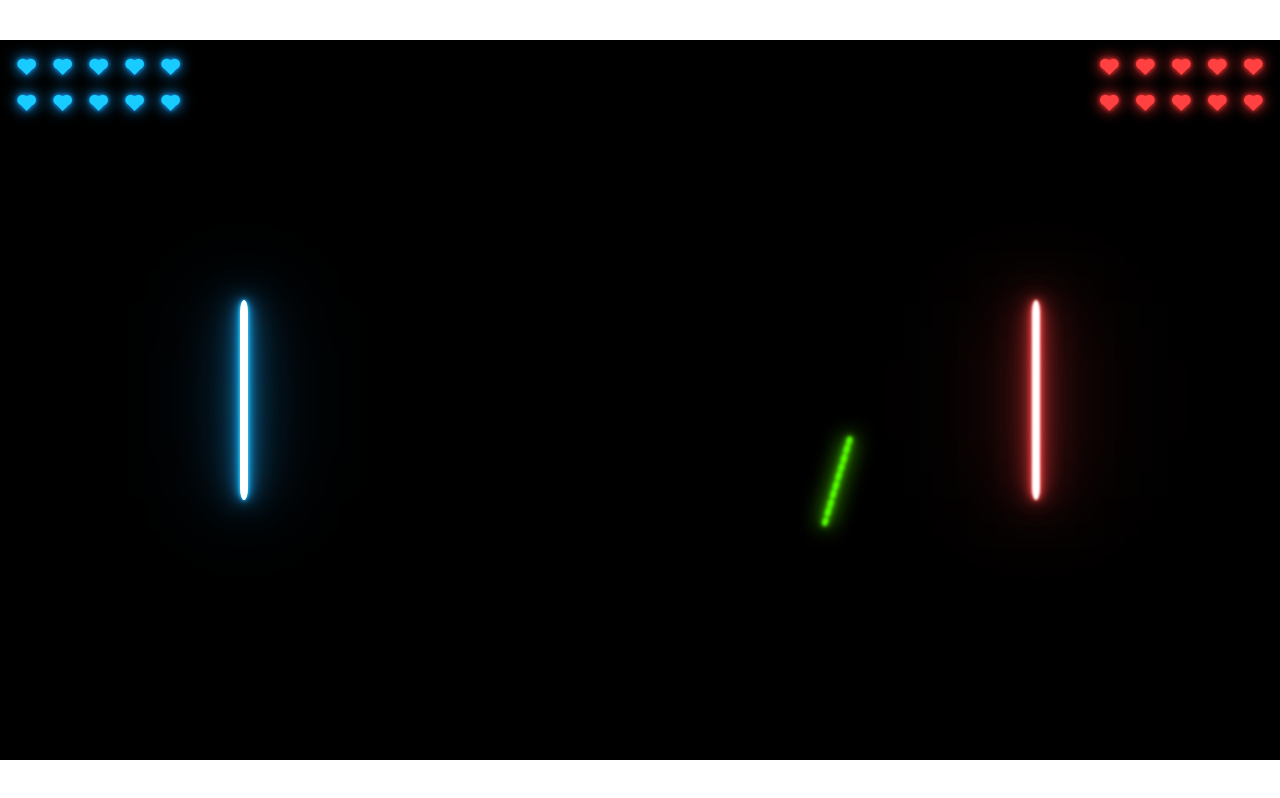
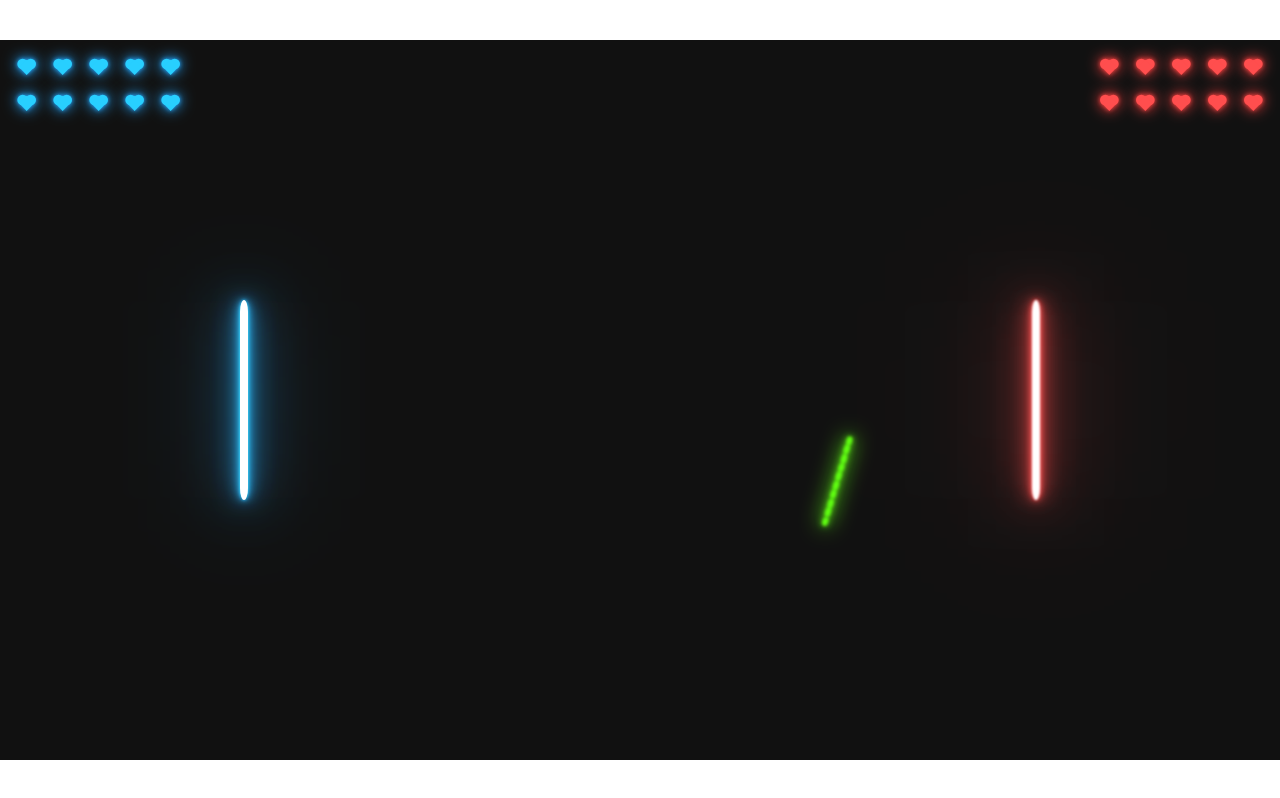
Before and after one commit to yikuansun/saberpong2, a SvelteKit app: page /arena in a window 1280 px wide. Built offline with nearby package versions, Linux system fonts and the light colour scheme.

Commit message:
Brighter bg in arena

```diff
--- a/src/routes/arena/+page.svelte
+++ b/src/routes/arena/+page.svelte
@@ -238,7 +238,7 @@
     });
 </script>
 
-<div style:width="1920px" style:height="1080px" style:background-color="black" bind:this={gameScreen}
+<div style:width="1920px" style:height="1080px" style:background-color="#111111" bind:this={gameScreen}
     style:position="fixed" style:top="50vh" style:left="50vw" style:transform="translate(-50%, -50%)"
     style:overflow="hidden">
 
```
